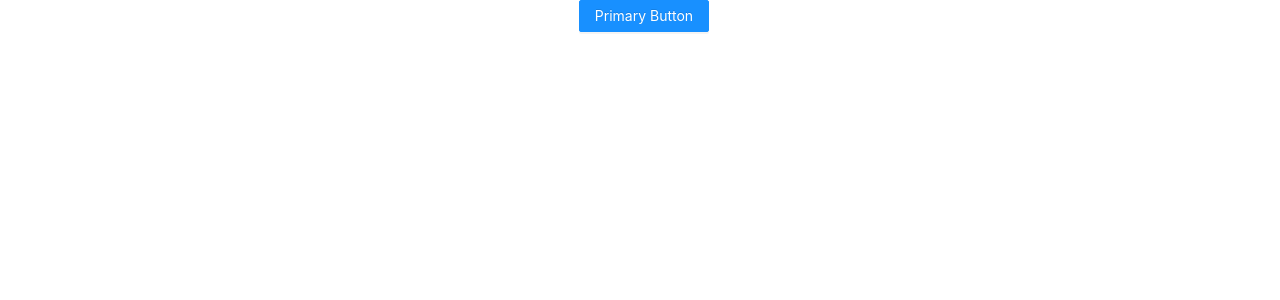
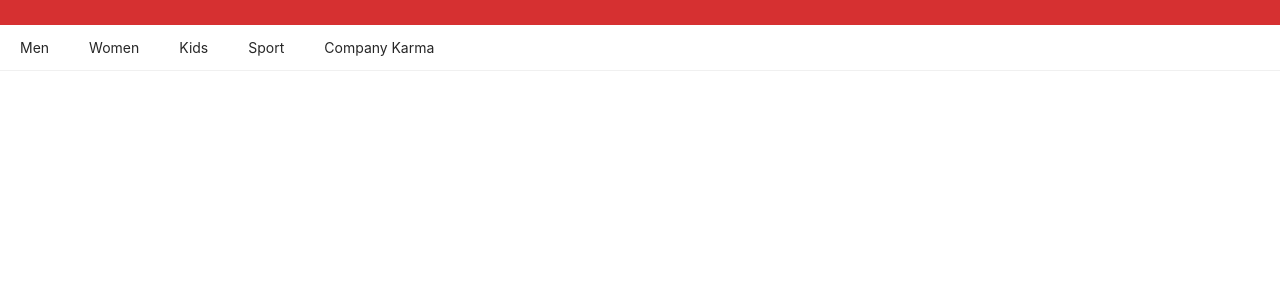
Before and after one commit to bondolan-smaga/glod-landing, a React (Create React App) app: page / in a window 1280 px wide. Shown: the top 300 px of the page. Built offline with nearby package versions, Linux system fonts and the light colour scheme.

Commit message:
laptopku dewe

```diff
--- a/package.json
+++ b/package.json
@@ -8,6 +8,7 @@
     "@testing-library/user-event": "^13.5.0",
     "antd": "^4.21.3",
     "axios": "^0.27.2",
+    "isexe": "^2.0.0",
     "react": "^18.2.0",
     "react-dom": "^18.2.0",
     "react-scripts": "5.0.1",
--- a/src/App.css
+++ b/src/App.css
@@ -9,7 +9,8 @@
 
 @media (prefers-reduced-motion: no-preference) {
   .App-logo {
-    animation: App-logo-spin infinite 20s linear;
+    -webkit-animation: App-logo-spin infinite 20s linear;
+            animation: App-logo-spin infinite 20s linear;
   }
 }
 
@@ -28,6 +29,15 @@
   color: #61dafb;
 }
 
+@-webkit-keyframes App-logo-spin {
+  from {
+    transform: rotate(0deg);
+  }
+  to {
+    transform: rotate(360deg);
+  }
+}
+
 @keyframes App-logo-spin {
   from {
     transform: rotate(0deg);
--- a/src/App.js
+++ b/src/App.js
@@ -1,4 +1,4 @@
-// import "antd/dist/antd.css"
+import "antd/dist/antd.css"
 import "./App.css";
 
 import Home from "./pages/home";
--- /dev/null
+++ b/src/components/components-navbar/index.js
@@ -0,0 +1,104 @@
+// import { AppstoreOutlined, MailOutlined, SettingOutlined } from '@ant-design/icons';
+import { Menu } from 'antd';
+import { Image } from 'antd';
+import { useState } from 'react';
+
+const items = [
+    {
+        label: 'Men',
+        key: 'men',
+    },
+    {
+        label: 'Women',
+        key: 'women',
+    },
+    {
+        label: 'Kids',
+        key: 'kids',
+        children: [
+            {
+                type: 'group',
+                label: 'Item 1',
+                children: [
+                    {
+                        label: 'Option 1',
+                        key: 'setting:1',
+                    },
+                    {
+                        label: 'Option 2',
+                        key: 'setting:2',
+                    },
+                ],
+            },
+            {
+                type: 'group',
+                label: 'Item 2',
+                children: [
+                    {
+                        label: 'Option 3',
+                        key: 'setting:3',
+                    },
+                    {
+                        label: 'Option 4',
+                        key: 'setting:4',
+                    },
+                ],
+            },
+        ],
+    },
+    {
+        label: 'Sport',
+        key: 'sport',
+        children: [
+            {
+                type: 'div',
+                label: 'Item 1',
+                children: [
+                    {
+                        label: 'Option 1',
+                        key: 'setting:1',
+                    },
+                    {
+                        label: 'Option 2',
+                        key: 'setting:2',
+                    },
+                ],
+            },
+            {
+                type: 'div',
+                label: 'Item 2',
+                children: [
+                    {
+                        label: 'Option 3',
+                        key: 'setting:3',
+                    },
+                    {
+                        label: 'Option 4',
+                        key: 'setting:4',
+                    },
+                ],
+            },
+        ],
+    },
+    {
+        label: (
+            <a href="https://ant.design" target="_blank" rel="noopener noreferrer">
+                Company Karma
+            </a>
+        ),
+        key: 'companykarma',
+    },
+];
+
+export default function Navbar() {
+    const [current, setCurrent] = useState('mail');
+
+    const onClick = (e) => {
+        console.log('click', e);
+        setCurrent(e.key);
+    };
+
+    return (<Menu onClick={onClick} selectedKeys={[current]} mode="horizontal" items={items} />)
+
+
+}
--- a/src/index.css
+++ b/src/index.css
@@ -11,3 +11,15 @@ code {
   font-family: source-code-pro, Menlo, Monaco, Consolas, 'Courier New',
     monospace;
 }
+
+#topest{
+  width:100%;
+  height:25px;
+  background-color: #d63031;
+}
+
+#navbar{
+  position:-webkit-sticky;
+  position:sticky;
+  background-color: aqua!Important;
+}
--- a/src/pages/home/index.js
+++ b/src/pages/home/index.js
@@ -1,9 +1,14 @@
-import { Button } from "antd";
+// import { Button } from "antd";
+import Navbar from "../../components/components-navbar";
 
 export default function Home() {
   return (
-    <Button type="primary" style={{ marginLeft: 8 }}>
-      Primary Button
-    </Button>
+    // <Button type="primary" style={{ marginLeft: 8 }}>
+    //   Primary Button
+    // </Button>
+    <body>
+    <div id="topest"></div>
+    < Navbar id="navbar"/>
+    </body>
   );
 }
```
Also changed, not shown: 1 other file (tests, documents, lock files or other folders).
